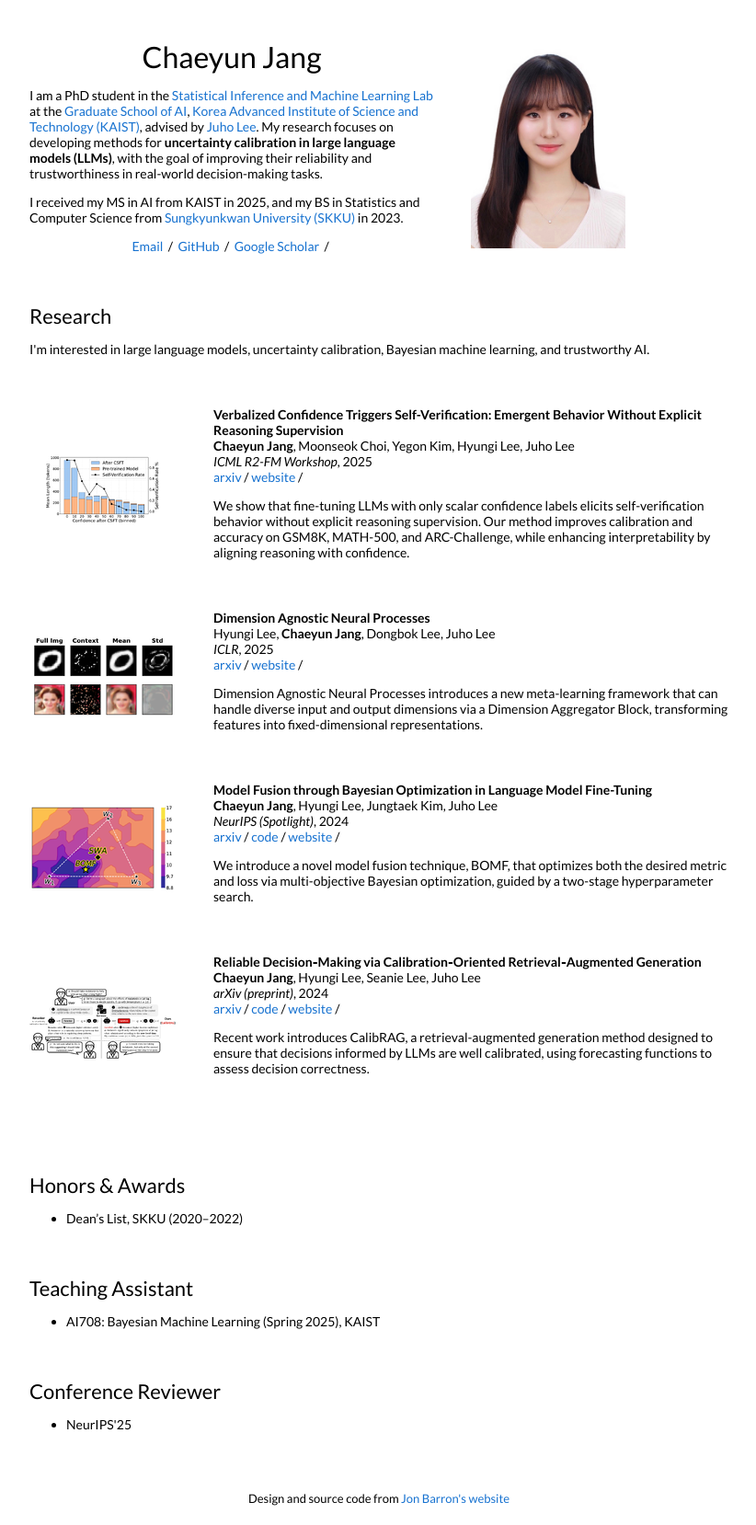
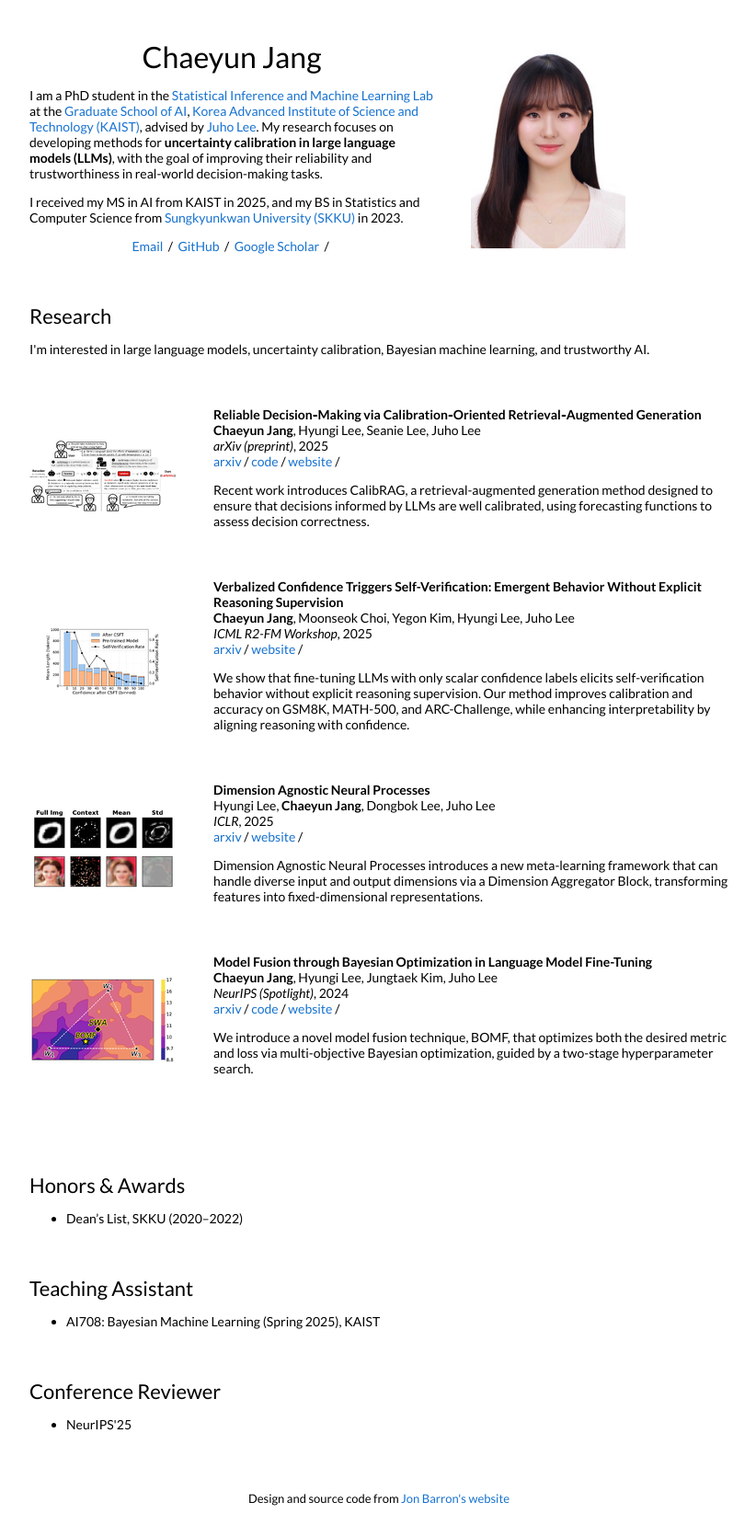
Before and after one commit to chaeyoon-jang/chaeyoon-jang.github.io, a Jekyll site: the page built from _posts/2023-08-09-pairwise.markdown, in a window 1280 px wide. Shown: the whole page at 92% size, without its empty margins (228-1050 px from the left). Built offline with Jekyll 4.4.1, drawn with Linux system fonts in a browser that asks for light colours.

Commit message:
<Modify> texts

```diff
--- a/_posts/2023-08-09-pairwise.markdown
+++ b/_posts/2023-08-09-pairwise.markdown
@@ -1,7 +1,7 @@
 ---
 layout: post
 title:  "Reliable Decision‑Making via Calibration‑Oriented Retrieval‑Augmented Generation"
-date:   2024-10-28 00:00:00 +00:00
+date:   2025-09-18 00:00:00 +00:00
 image: /images/calibrated_dm24.png
 categories: research
 author: "Chaeyun Jang"
```
